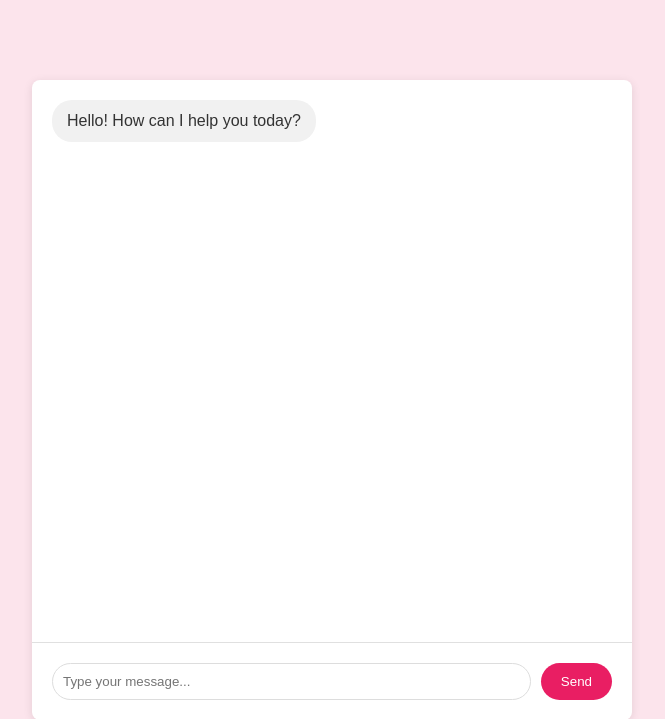
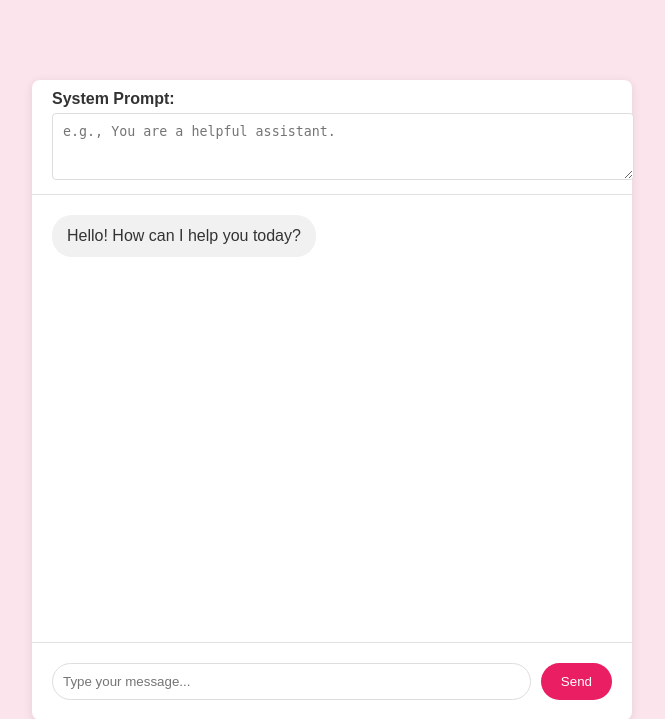
Before and after one commit to xinyiren/jules-test-personal-1, a Flask app: page / in a window 1280 px wide. Shown: the top 719 px of the page, without its empty margins (308-973 px from the left). Run offline with Flask 3, Linux system fonts and the light colour scheme.

Commit message:
feat: Add system prompt to UI
This commit introduces a new feature that allows users to provide a system prompt in the user interface.

- A `textarea` has been added to `index.html` for the system prompt.
- The backend `chat` endpoint in `main.py` has been updated to receive and use the system prompt in the OpenAI API call.
- The JavaScript in `index.html` has been updated to send the system prompt along with the user's message.

```diff
--- a/main.py
+++ b/main.py
@@ -13,11 +13,19 @@ def index():
 
 @app.route("/chat", methods=["POST"])
 def chat():
-    message = request.json["message"]
+    data = request.json
+    message = data["message"]
+    system_prompt = data.get("system_prompt", "You are a helpful assistant.")
+
+    messages = []
+    if system_prompt:
+        messages.append({"role": "system", "content": system_prompt})
+    messages.append({"role": "user", "content": message})
+
     try:
         response = openai.chat.completions.create(
             model="gpt-3.5-turbo",
-            messages=[{"role": "user", "content": message}]
+            messages=messages
         )
         reply = response.choices[0].message.content
     except Exception as e:
--- a/templates/index.html
+++ b/templates/index.html
@@ -80,6 +80,10 @@
 </head>
 <body>
     <div id="chat-container">
+        <div id="system-prompt-container">
+            <label for="system-prompt">System Prompt:</label>
+            <textarea id="system-prompt" name="system_prompt" rows="3" placeholder="e.g., You are a helpful assistant."></textarea>
+        </div>
         <div id="chat-history">
             <div class="message bot-message">Hello! How can I help you today?</div>
         </div>
@@ -89,14 +93,36 @@
         </form>
     </div>
 
+    <style>
+        #system-prompt-container {
+            padding: 10px 20px;
+            border-bottom: 1px solid #e0e0e0;
+        }
+        #system-prompt-container label {
+            display: block;
+            margin-bottom: 5px;
+            color: #333;
+            font-weight: bold;
+        }
+        #system-prompt {
+            width: 100%;
+            padding: 10px;
+            border: 1px solid #ddd;
+            border-radius: 4px;
+            resize: vertical;
+        }
+    </style>
+
     <script>
         const chatHistory = document.getElementById('chat-history');
         const chatForm = document.getElementById('chat-form');
         const messageInput = document.getElementById('message-input');
+        const systemPromptInput = document.getElementById('system-prompt');
 
         chatForm.addEventListener('submit', async (e) => {
             e.preventDefault();
             const message = messageInput.value.trim();
+            const system_prompt = systemPromptInput.value.trim();
             if (!message) return;
 
             appendMessage(message, 'user');
@@ -107,7 +133,7 @@
                 headers: {
                     'Content-Type': 'application/json'
                 },
-                body: JSON.stringify({ message })
+                body: JSON.stringify({ message, system_prompt })
             });
 
             const data = await response.json();
```
Also changed, not shown: jules-scratch/verification/verify_chat.py (deleted, +0 -39 lines), jules-scratch/verification/verification.png (deleted), 1 other file.
